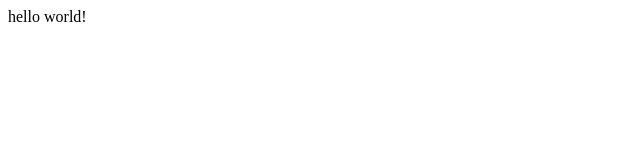
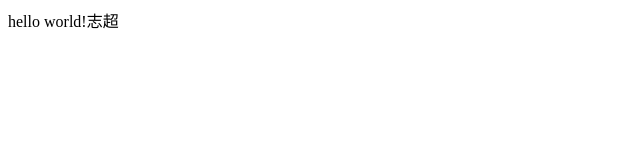
Before and after one commit to xinyuchuluo/zhichaolearn, a plain HTML site: page gittestpro/index.html in a window 1280 px wide. Shown: the full height of the page, 0-640 px from the left. Drawn offline with Linux system fonts and the light colour scheme.

Commit message:
add distributed

```diff
--- a/gittestpro/index.html
+++ b/gittestpro/index.html
@@ -5,6 +5,6 @@
 		<title></title>
 	</head>
 	<body>
-		<h>hello world!</h>
+		<h>hello world!志超</h>
 	</body>
 </html>
```
